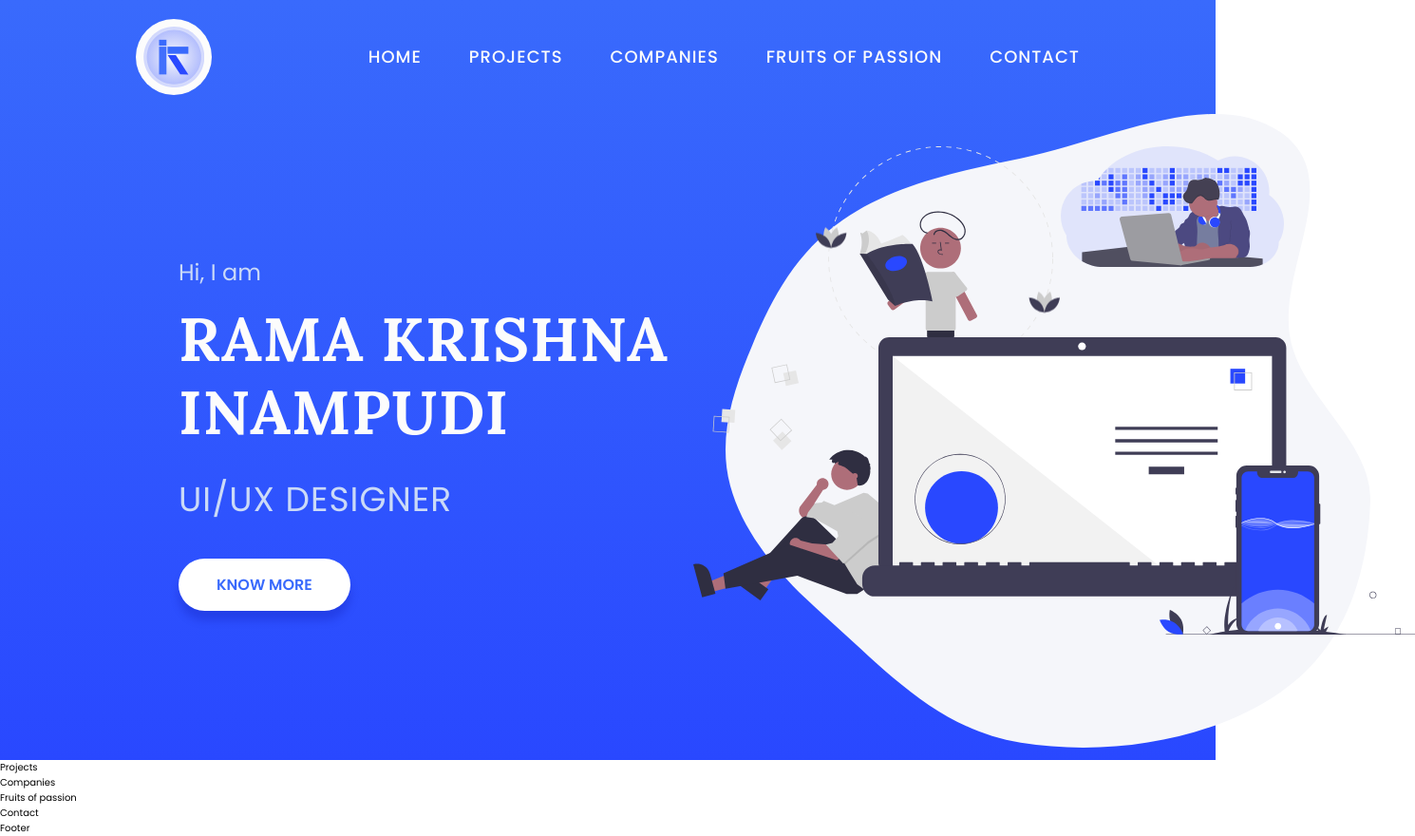
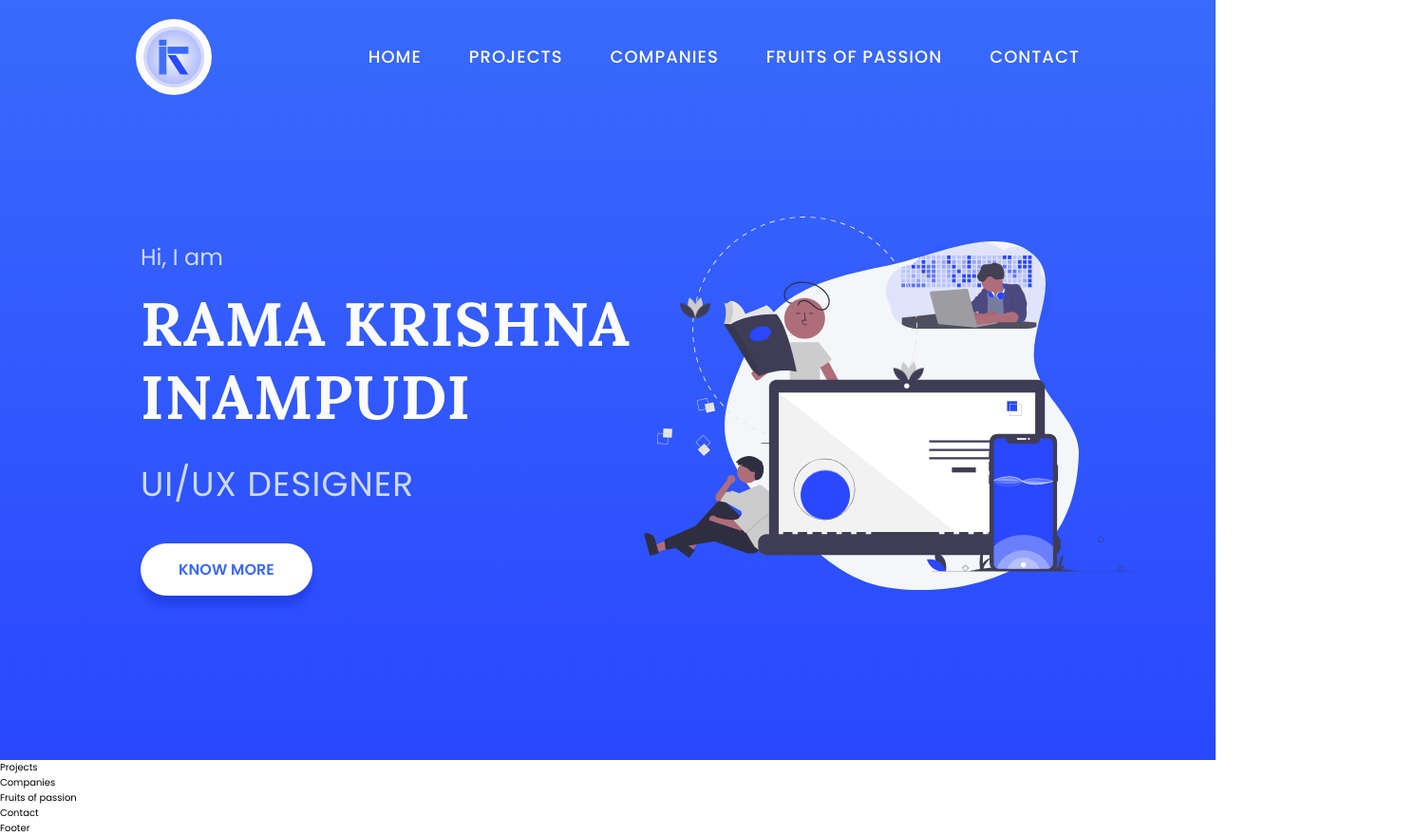
Before and after one commit to ramainampudi/ramakrishna, a website: page index.html in a window 1280 px wide. Shown: the whole page at 95% size, 1490 px wide, since content can reach past the window. Drawn offline with Linux system fonts and the light colour scheme.

Commit message:
correction to intro section element sizes

```diff
--- a/index.html
+++ b/index.html
@@ -44,7 +44,7 @@
       <section class="intro">
         <div class="intro__text">
           <p>Hi, I am</p>
-          <h1 class="heading-h1">Rama Krishna<br />Inampudi</h1>
+          <h1 class="heading-h1">Rama Krishna Inampudi</h1>
           <h3 class="heading-h3 intro__caption intro__caption--1">
             Full Stack Web Developer
           </h3>
--- a/sass/layout/_header.scss
+++ b/sass/layout/_header.scss
@@ -1,21 +1,21 @@
 .header {
-  height: 100vh;
+  min-height: 100vh;
   background-image: $color-bg-gradient;
 }
 
 .intro {
   width: 80%;
   margin: 0 auto;
-  height: 80vh;
+  min-height: 80vh;
   display: grid;
-  grid-template-columns: repeat(2, minmax(max-content, 1fr));
+  grid-template-columns: 2fr 1.5fr;
   justify-items: start;
   align-items: center;
   // margin-top: 10rem;
 
   &__text {
     text-align: left;
-    padding: 8rem 6rem;
+    padding: 8rem 2rem;
     position: relative;
 
     p {
@@ -59,33 +59,41 @@
   }
 
   &__images {
-    padding: 0rem;
+    padding: 5rem;
     position: relative;
+    & > * {
+      width: 100%;
+    }
   }
 
   &__image {
+    &-blob {
+      width: 110%;
+    }
     &-designer {
       position: absolute;
-      left: -5%;
-      top: 35%;
+      left: -8%;
+      top: 32%;
       z-index: 2;
     }
 
     &-mobile {
+      width: 50%;
       position: absolute;
-      top: 55%;
-      right: -7%;
+      top: 50%;
+      right: -10%;
       z-index: 2;
     }
 
     &-developer {
+      width: 40%;
       position: absolute;
-      left: 52%;
-      top: 5%;
+      left: 50%;
+      top: 10%;
     }
     &-learn {
       position: absolute;
-      left: 14%;
+      left: -20%;
       top: 5%;
       z-index: 1;
     }
--- a/sass/layout/_navigation.scss
+++ b/sass/layout/_navigation.scss
@@ -2,10 +2,10 @@
   width: 80%;
   margin: 0 auto;
   padding: 1.5rem;
-  height: 15vh;
+  min-height: 15vh;
 
   display: grid;
-  grid-template-columns: min-content 1fr;
+  grid-template-columns: repeat(2, minmax(min-content, 1fr));
   justify-content: space-between;
   align-items: center;
   gap: 5rem;
```
Also changed, not shown: css/style.css.
